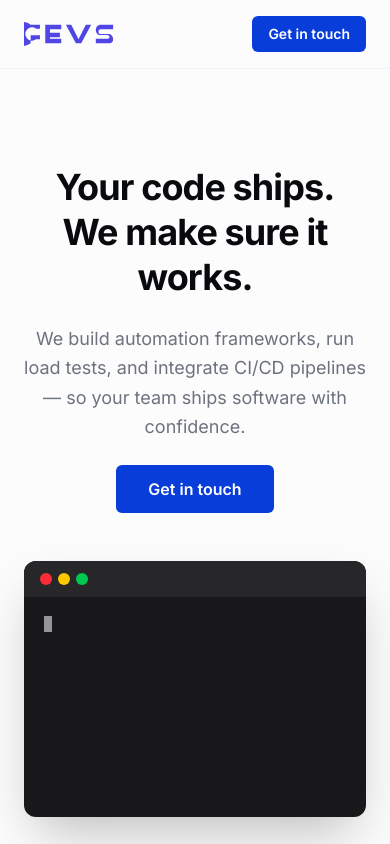
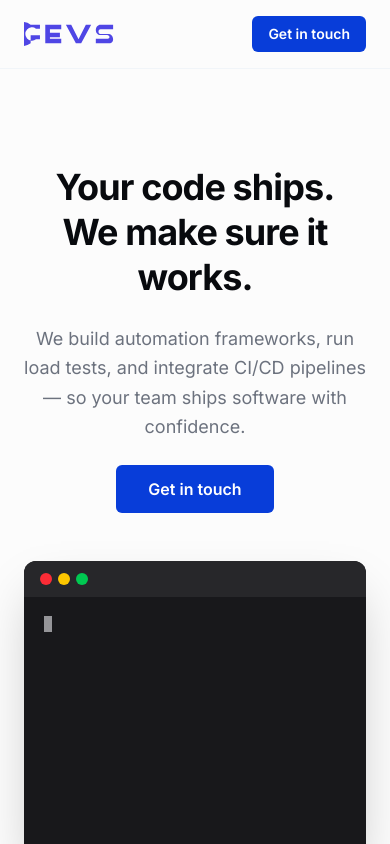
Before and after one commit to gevs-devs/gevs-devs-website, a Next.js app: page / in a window 390 px wide. Shown: the top 844 px of the page. Built offline with nearby package versions, Linux system fonts and the light colour scheme.

Commit message:
fix: prevent layout shift during terminal animation on mobile

```diff
--- a/components/ui/TerminalAnimation.tsx
+++ b/components/ui/TerminalAnimation.tsx
@@ -55,7 +55,7 @@ export default function TerminalAnimation() {
       </div>
 
       {/* Terminal body */}
-      <div className="px-5 py-4 font-mono text-sm min-h-[220px]">
+      <div className="px-5 py-4 font-mono text-sm h-[260px] overflow-hidden">
         {lines.slice(0, visibleCount).map((line, i) => (
           <div
             key={i}
```
